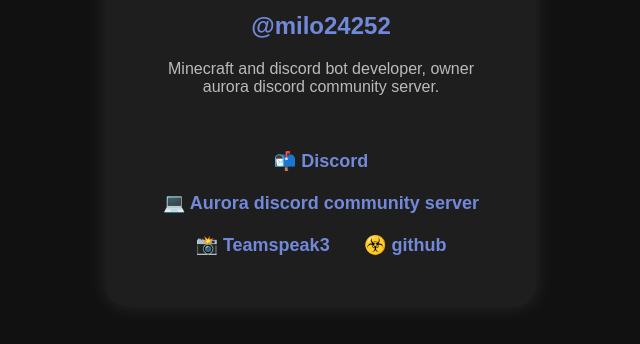
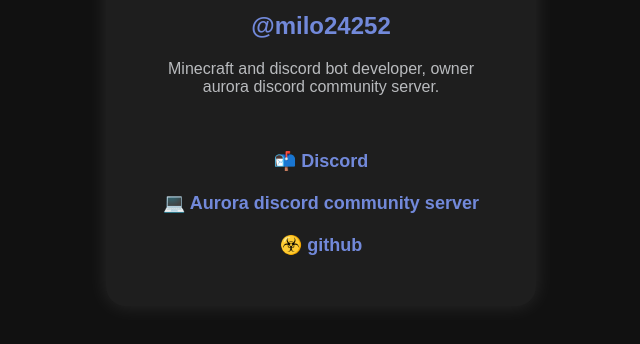
Before and after one commit to milovan1270/milo24252.github.io, a plain HTML site: page index.html in a window 1280 px wide. Shown: the part 342-686 px from the top of the page, without its empty margins (319-959 px from the left). Drawn offline with Linux system fonts and the light colour scheme.

Commit message:
Update index.html

```diff
--- a/index.html
+++ b/index.html
@@ -17,7 +17,6 @@
         <div class="social-icons">
             <a href="https://discord.com/users/756131589620236319" target="_blank">📬 Discord</a>
             <a href="https://discord.gg/VsfFgm8fR7" target="_blank">💻 Aurora discord community server</a>
-            <a href="milo24252@myteamspeak.com" target="_blank">📸 Teamspeak3</a>
             <a href="https://github.com/milo24252" target="_blank">☣️ github</a>
         </div>
     </div>
```
